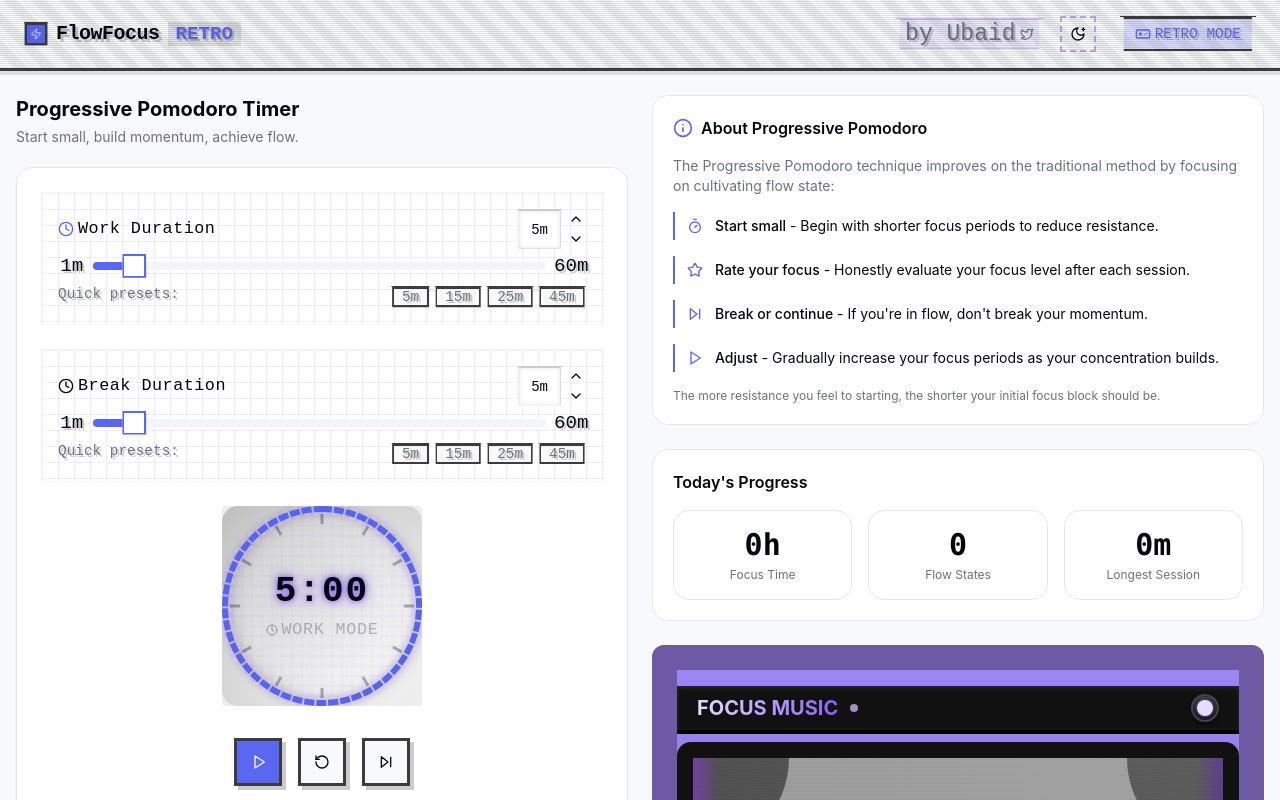
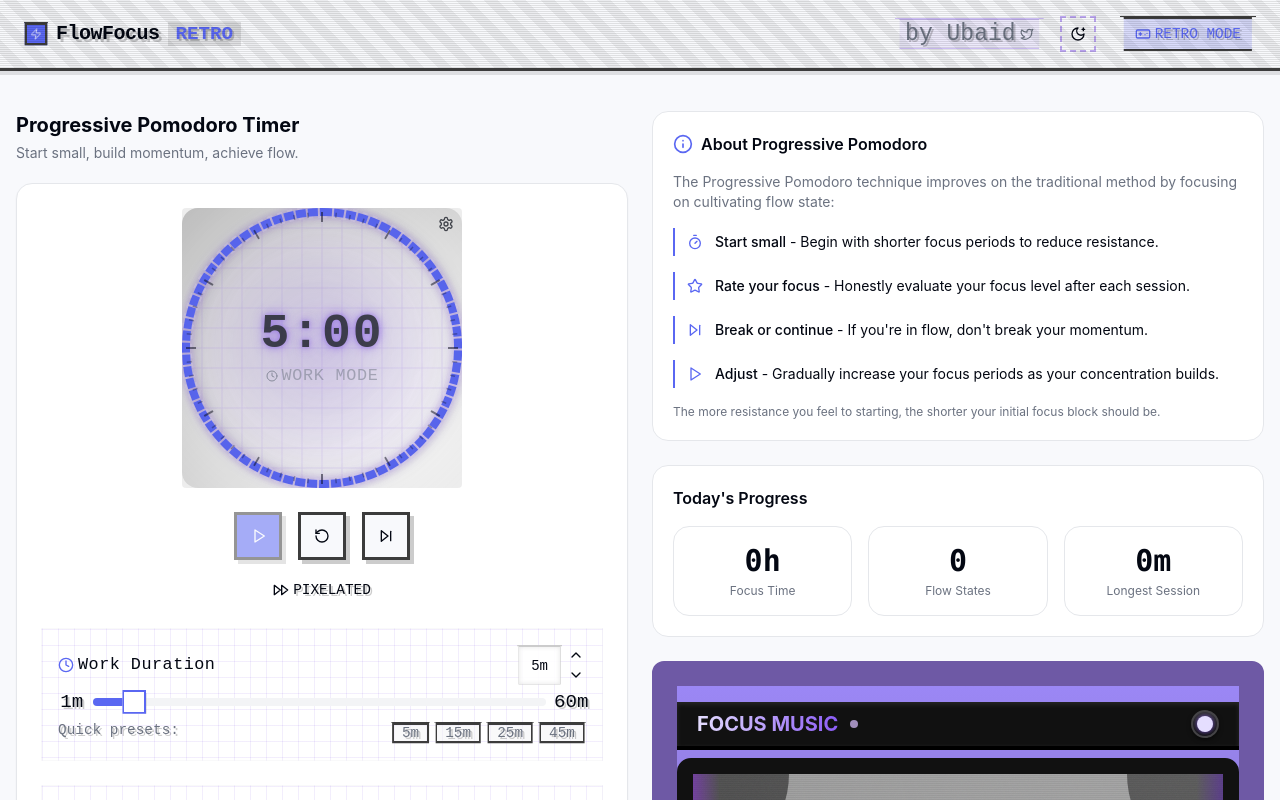
Before and after one commit to AlwaysUbaid/flowfocus, a React (Vite) app: page / in a window 1280 px wide. Built offline with nearby package versions, Linux system fonts and the light colour scheme; grey boxes are pictures that could not be loaded.

Commit message:
Enhance timer and add features
Improves the timer component, adds animations, and introduces new features to the application.

```diff
--- a/src/components/CircularProgress.tsx
+++ b/src/components/CircularProgress.tsx
@@ -1,5 +1,5 @@
 
-import React from 'react';
+import React, { useEffect, useState } from 'react';
 
 interface CircularProgressProps {
   progress: number; // 0 to 1
@@ -13,16 +13,59 @@ interface CircularProgressProps {
 
 const CircularProgress: React.FC<CircularProgressProps> = ({
   progress,
-  size = 240,
+  size = 280,
   strokeWidth = 10,
   color = 'hsl(var(--primary))',
   backgroundColor = 'hsl(var(--secondary))',
   className = '',
   pixelated = true
 }) => {
+  const [animatedProgress, setAnimatedProgress] = useState(progress);
   const radius = (size - strokeWidth) / 2;
   const circumference = radius * 2 * Math.PI;
-  const dash = circumference * (1 - progress);
+  const dash = circumference * (1 - animatedProgress);
+
+  // Add smooth animation for progress changes
+  useEffect(() => {
+    const animationId = requestAnimationFrame(() => {
+      setAnimatedProgress(progress);
+    });
+
+    return () => cancelAnimationFrame(animationId);
+  }, [progress]);
+
+  // Create tick marks
+  const createTicks = () => {
+    const ticks = [];
+    const tickCount = 60; // One tick per minute/second
+
+    for (let i = 0; i < tickCount; i++) {
+      const angle = (i * (360 / tickCount)) * (Math.PI / 180);
+      const tickLength = i % 5 === 0 ? 10 : 5; // Longer ticks for every 5 marks
+
+      const x1 = size / 2 + (radius - tickLength) * Math.cos(angle);
+      const y1 = size / 2 + (radius - tickLength) * Math.sin(angle);
+      const x2 = size / 2 + radius * Math.cos(angle);
+      const y2 = size / 2 + radius * Math.sin(angle);
+
+      ticks.push(
+        <line
+          key={i}
+          x1={x1}
+          y1={y1}
+          x2={x2}
+          y2={y2}
+          stroke="currentColor"
+          strokeOpacity={i % 5 === 0 ? "0.5" : "0.3"}
+          strokeWidth={i % 5 === 0 ? "2" : "1.5"}
+          className={`retro-tick ${pixelated ? 'pixel-tick' : ''}`}
+          transform={`rotate(90, ${size/2}, ${size/2})`}
+        />
+      );
+    }
+
+    return ticks;
+  };
 
   return (
     <svg
@@ -31,34 +74,43 @@ const CircularProgress: React.FC<CircularProgressProps> = ({
       viewBox={`0 0 ${size} ${size}`}
       className={`transform -rotate-90 retro-progress ${pixelated ? 'pixel-progress' : ''} ${className}`}
     >
-      {/* Inner glow effect */}
+      {/* Filters and Effects */}
+      <defs>
         <filter id="glow">
           <feGaussianBlur stdDeviation="3" result="blur" />
           <feComposite in="SourceGraphic" in2="blur" operator="over" />
         </filter>
 
-      {/* CRT screen effect */}
         <filter id="crtEffect">
           <feTurbulence type="fractalNoise" baseFrequency="0.03" numOctaves="1" result="noise" />
           <feDisplacementMap in="SourceGraphic" in2="noise" scale="5" xChannelSelector="R" yChannelSelector="G" />
         </filter>
 
-      {/* Subtle background pattern */}
-      <defs>
-        <pattern id="diagonalPattern" width="8" height="8" patternUnits="userSpaceOnUse" patternTransform="rotate(45)">
-          <rect width="2" height="8" fill="rgba(255,255,255,0.05)" />
-        </pattern>
-        <pattern id="gridPattern" width="10" height="10" patternUnits="userSpaceOnUse">
-          <rect width="10" height="10" fill="none" stroke="rgba(130, 87, 229, 0.1)" strokeWidth="1" />
+        <radialGradient id="glowGradient" cx="50%" cy="50%" r="50%" fx="50%" fy="50%">
+          <stop offset="0%" stopColor="rgba(130, 87, 229, 0.3)" />
+          <stop offset="100%" stopColor="rgba(130, 87, 229, 0)" />
+        </radialGradient>
+
+        <pattern id="gridPattern" width="20" height="20" patternUnits="userSpaceOnUse">
+          <rect width="20" height="20" fill="none" stroke="rgba(130, 87, 229, 0.15)" strokeWidth="1" />
         </pattern>
       </defs>
 
-      {/* Background pattern circle */}
+      {/* Background glow */}
+      <circle
+        cx={size / 2}
+        cy={size / 2}
+        r={radius + 20}
+        fill="url(#glowGradient)"
+        className="animate-pulse"
+      />
+
+      {/* Grid pattern background */}
       <circle
         cx={size / 2}
         cy={size / 2}
         r={radius + strokeWidth/2}
-        fill={pixelated ? "url(#gridPattern)" : "url(#diagonalPattern)"}
+        fill={pixelated ? "url(#gridPattern)" : "none"}
         className="retro-progress-bg"
       />
 
@@ -70,6 +122,7 @@ const CircularProgress: React.FC<CircularProgressProps> = ({
         fill="none"
         stroke={backgroundColor}
         strokeWidth={strokeWidth}
+        strokeOpacity="0.5"
         className="retro-progress-bg-stroke"
       />
 
@@ -86,7 +139,7 @@ const CircularProgress: React.FC<CircularProgressProps> = ({
         className={`retro-progress-track ${pixelated ? 'pixel-track' : ''}`}
       />
 
-      {/* Progress circle */}
+      {/* Progress circle with animation */}
       <circle
         cx={size / 2}
         cy={size / 2}
@@ -101,29 +154,8 @@ const CircularProgress: React.FC<CircularProgressProps> = ({
         className="transition-all duration-300 ease-in-out retro-progress-indicator"
       />
 
-      {/* Tick marks around the circle */}
-      {Array.from({ length: 12 }).map((_, i) => {
-        const angle = (i * 30) * (Math.PI / 180);
-        const x1 = size / 2 + (radius - 15) * Math.cos(angle);
-        const y1 = size / 2 + (radius - 15) * Math.sin(angle);
-        const x2 = size / 2 + (radius - 5) * Math.cos(angle);
-        const y2 = size / 2 + (radius - 5) * Math.sin(angle);
-
-        return (
-          <line
-            key={i}
-            x1={x1}
-            y1={y1}
-            x2={x2}
-            y2={y2}
-            stroke="currentColor"
-            strokeOpacity="0.3"
-            strokeWidth={pixelated ? "3" : "2"}
-            className="retro-tick"
-            transform={`rotate(90, ${size/2}, ${size/2})`}
-          />
-        );
-      })}
+      {/* Tick marks */}
+      {createTicks()}
 
       {/* Pixelated overlay for CRT effect */}
       {pixelated && (
@@ -135,6 +167,7 @@ const CircularProgress: React.FC<CircularProgressProps> = ({
           fill="none"
           filter="url(#crtEffect)"
           opacity="0.02"
+          className="animate-pulse"
         />
       )}
     </svg>
--- a/src/components/TimerDisplay.tsx
+++ b/src/components/TimerDisplay.tsx
@@ -1,11 +1,18 @@
 
-import React, { useState } from 'react';
+import React, { useState, useEffect } from 'react';
 import { useTimer } from '../contexts/TimerContext';
 import CircularProgress from './CircularProgress';
-import { Play, Pause, RotateCcw, Clock, FastForward, SkipForward } from 'lucide-react';
+import { Play, Pause, RotateCcw, Clock, FastForward, SkipForward, Zap, Settings } from 'lucide-react';
 import { Button } from './ui/button';
 import { toast } from 'sonner';
 import { useIsMobile } from '../hooks/use-mobile';
+
+const PRESET_DURATIONS = [
+  { label: '5m', value: 5 * 60 },
+  { label: '15m', value: 15 * 60 },
+  { label: '25m', value: 25 * 60 },
+  { label: '45m', value: 45 * 60 },
+];
 
 const TimerDisplay: React.FC = () => {
   const {
@@ -20,10 +27,22 @@ const TimerDisplay: React.FC = () => {
     resetTimer,
     toggleMode,
     skipTimer,
+    setDuration,
+    setBreakDuration
   } = useTimer();
 
   const [pixelated, setPixelated] = useState(true);
-  const isMobile = useIsMobile();
+  const { isMobile, isTablet } = useIsMobile();
+  const [pulseEffect, setPulseEffect] = useState(false);
+  const [showPresets, setShowPresets] = useState(false);
+
+  // Add pulse effect every minute
+  useEffect(() => {
+    if (timeLeft % 60 === 0 && timeLeft > 0 && isRunning) {
+      setPulseEffect(true);
+      setTimeout(() => setPulseEffect(false), 1000);
+    }
+  }, [timeLeft, isRunning]);
 
   // Format time as mm:ss
   const formatTime = (seconds: number): string => {
@@ -58,30 +77,39 @@ const TimerDisplay: React.FC = () => {
     toast(pixelated ? 'Modern mode activated' : 'Retro pixel mode activated');
   };
 
-  // Adjust timer size for mobile
-  const timerSize = isMobile ? 200 : 280;
-  const strokeWidth = isMobile ? 6 : 8;
+  // Apply preset duration
+  const applyPreset = (seconds: number) => {
+    if (mode === 'work') {
+      setDuration(seconds);
+    } else {
+      setBreakDuration(seconds);
+    }
+    toast(`Set ${mode} duration to ${formatTime(seconds)}`);
+  };
+
+  // Toggle presets visibility
+  const togglePresets = () => {
+    setShowPresets(!showPresets);
+  };
+
+  // Adjust timer size based on device
+  let timerSize = 280;
+  let strokeWidth = 8;
+
+  if (isMobile) {
+    timerSize = 240;
+    strokeWidth = 6;
+  } else if (isTablet) {
+    timerSize = 260;
+    strokeWidth = 7;
+  }
 
   return (
     <div className="flex flex-col items-center justify-center">
-      {!isMobile && (
-        <div className="mb-3 flex justify-center">
-          <Button
-            variant="ghost"
-            size="sm"
-            className="text-xs flex items-center gap-1"
-            onClick={togglePixelEffects}
-          >
-            <FastForward className="h-3 w-3" />
-            <span className="retro-text">{pixelated ? 'PIXELATED' : 'MODERN'}</span>
-          </Button>
-        </div>
-      )}
-
       <div
         className={`relative cursor-pointer transition-all duration-300 hover:scale-105 ${
-          pixelated ? 'crt-effect' : ''
-        }`}
+          pulseEffect ? 'animate-pulse' : ''
+        } ${pixelated ? 'crt-effect' : ''}`}
         onClick={handleTimerClick}
         title="Click to toggle between work and break"
       >
@@ -92,45 +120,58 @@ const TimerDisplay: React.FC = () => {
           color={getColor()}
           size={timerSize}
           strokeWidth={strokeWidth}
-          className="drop-shadow-lg"
+          className={`drop-shadow-lg ${pulseEffect ? 'animate-pulse' : ''}`}
           pixelated={pixelated}
         />
 
         <div className="absolute inset-0 flex flex-col items-center justify-center">
-          <div className={`${isMobile ? 'text-4xl' : 'text-5xl'} font-bold mb-1 sm:mb-2 transition-all duration-200 ${
-            pixelated ? 'digital-clock retro-glow' : 'retro-text font-mono tracking-tight'
+          <div className={`text-5xl font-bold mb-1 sm:mb-2 transition-all duration-300 ${
+            pixelated ? 'digital-clock retro-glow animate-pulse' : 'retro-text font-mono tracking-tight'
           }`}>
             {formatTime(timeLeft)}
           </div>
           <div className="text-xs sm:text-sm uppercase tracking-wider text-muted-foreground font-medium flex items-center gap-1">
             <Clock className="h-3 w-3 animate-pulse" />
-            <span className="mode-badge">{mode === 'work' ? 'Work Mode' : 'Break Mode'}</span>
+            <span className="mode-badge">{mode === 'work' ? 'WORK MODE' : 'BREAK MODE'}</span>
           </div>
         </div>
+
+        {/* Settings button */}
+        <Button
+          onClick={(e) => {
+            e.stopPropagation();
+            togglePresets();
+          }}
+          variant="ghost"
+          size="icon"
+          className="absolute top-0 right-0 h-8 w-8 rounded-full opacity-70 hover:opacity-100 transition-opacity"
+        >
+          <Settings className="h-4 w-4" />
+        </Button>
       </div>
 
-      <div className="flex items-center justify-center gap-3 sm:gap-4 mt-4 sm:mt-8">
+      <div className="flex items-center justify-center gap-3 sm:gap-4 mt-4 sm:mt-6">
         {isRunning ? (
           <Button
             onClick={pauseTimer}
             variant="outline"
             size="icon"
-            className={`w-10 h-10 sm:w-12 sm:h-12 rounded-full focus-button-scale ${
+            className={`w-12 h-12 rounded-full focus-button-scale ${
               pixelated ? 'pixel-button !rounded-none' : 'retro-button-outline border-2'
             }`}
           >
-            <Pause className={`${isMobile ? 'h-5 w-5' : 'h-6 w-6'}`} />
+            <Pause className="h-6 w-6" />
           </Button>
         ) : (
           <Button
             onClick={startTimer}
             variant="default"
             size="icon"
-            className={`w-10 h-10 sm:w-12 sm:h-12 rounded-full focus-button-scale ${
-              pixelated ? 'pixel-button !rounded-none' : 'retro-button'
+            className={`w-12 h-12 rounded-full focus-button-scale ${
+              pixelated ? 'pixel-button !rounded-none animate-pulse' : 'retro-button animate-pulse'
             }`}
           >
-            <Play className={`${isMobile ? 'h-5 w-5' : 'h-6 w-6'} ml-0.5`} />
+            <Play className="h-6 w-6 ml-0.5" />
           </Button>
         )}
 
@@ -138,37 +179,60 @@ const TimerDisplay: React.FC = () => {
           onClick={resetTimer}
           variant="outline"
           size="icon"
-          className={`w-10 h-10 sm:w-12 sm:h-12 rounded-full focus-button-scale ${
+          className={`w-12 h-12 rounded-full focus-button-scale ${
             pixelated ? 'pixel-button !rounded-none' : 'retro-button-outline border-2'
           }`}
         >
-          <RotateCcw className={`${isMobile ? 'h-4 w-4' : 'h-5 w-5'}`} />
+          <RotateCcw className="h-5 w-5" />
         </Button>
 
         <Button
           onClick={skipTimer}
           variant="outline"
           size="icon"
-          className={`w-10 h-10 sm:w-12 sm:h-12 rounded-full focus-button-scale ${
+          className={`w-12 h-12 rounded-full focus-button-scale ${
             pixelated ? 'pixel-button !rounded-none' : 'retro-button-outline border-2'
           }`}
           title="Skip to next phase"
         >
-          <SkipForward className={`${isMobile ? 'h-4 w-4' : 'h-5 w-5'}`} />
+          <SkipForward className="h-5 w-5" />
         </Button>
       </div>
 
-      {isMobile && (
-        <div className="mt-2 flex justify-center">
-          <Button
-            variant="ghost"
-            size="sm"
-            className="text-xs flex items-center gap-1"
-            onClick={togglePixelEffects}
-          >
-            <FastForward className="h-3 w-3" />
-            <span className="retro-text">{pixelated ? 'PIXELATED' : 'MODERN'}</span>
-          </Button>
+      <div className="mt-3 flex justify-center">
+        <Button
+          variant="ghost"
+          size="sm"
+          className="text-xs flex items-center gap-1"
+          onClick={togglePixelEffects}
+        >
+          <FastForward className="h-3 w-3" />
+          <span className="retro-text">{pixelated ? 'PIXELATED' : 'MODERN'}</span>
+        </Button>
+      </div>
+
+      {/* Quick Presets */}
+      {showPresets && (
+        <div className={`mt-4 bg-background/80 backdrop-blur-md rounded-lg p-3 border animate-fade-in ${pixelated ? 'pixel-border' : ''}`}>
+          <div className="flex flex-col space-y-2">
+            <div className="flex justify-between items-center">
+              <span className="text-xs retro-text">Quick presets:</span>
+              <Zap className="h-3 w-3 text-primary animate-pulse" />
+            </div>
+            <div className="grid grid-cols-4 gap-2">
+              {PRESET_DURATIONS.map((preset) => (
+                <Button
+                  key={preset.label}
+                  variant="outline"
+                  size="sm"
+                  onClick={() => applyPreset(preset.value)}
+                  className={`text-xs ${pixelated ? 'pixel-button h-8' : 'h-8'}`}
+                >
+                  {preset.label}
+                </Button>
+              ))}
+            </div>
+          </div>
         </div>
       )}
     </div>
--- a/src/hooks/use-mobile.tsx
+++ b/src/hooks/use-mobile.tsx
@@ -3,26 +3,33 @@ import * as React from "react"
 
 // Using standard breakpoints
 const MOBILE_BREAKPOINT = 768
+const TABLET_BREAKPOINT = 1024
 
 export function useIsMobile() {
-  const [isMobile, setIsMobile] = React.useState<boolean | undefined>(undefined)
-  const [width, setWidth] = React.useState<number | undefined>(undefined)
+  const [screenSize, setScreenSize] = React.useState({
+    isMobile: false,
+    isTablet: false,
+    width: 0
+  })
 
   React.useEffect(() => {
-    const checkIfMobile = () => {
+    const checkScreenSize = () => {
       const currentWidth = window.innerWidth
-      setWidth(currentWidth)
-      setIsMobile(currentWidth < MOBILE_BREAKPOINT)
+      setScreenSize({
+        isMobile: currentWidth < MOBILE_BREAKPOINT,
+        isTablet: currentWidth >= MOBILE_BREAKPOINT && currentWidth < TABLET_BREAKPOINT,
+        width: currentWidth
+      })
     }
 
     // Initial check
-    checkIfMobile()
+    checkScreenSize()
 
     // Add event listener for resize with debounce for performance
     let timeoutId: ReturnType<typeof setTimeout>
     const handleResize = () => {
       clearTimeout(timeoutId)
-      timeoutId = setTimeout(checkIfMobile, 100)
+      timeoutId = setTimeout(checkScreenSize, 100)
     }
 
     window.addEventListener("resize", handleResize)
@@ -34,6 +41,5 @@ export function useIsMobile() {
     }
   }, [])
 
-  // We can also provide current width for more fine-grained control
-  return { isMobile: !!isMobile, width: width || 0 }
+  return screenSize
 }
--- a/src/pages/Index.tsx
+++ b/src/pages/Index.tsx
@@ -13,7 +13,7 @@ import { useIsMobile } from '../hooks/use-mobile';
 const Index = () => {
   const { timeLeft, mode, isRunning } = useTimer();
   const [showRatingDialog, setShowRatingDialog] = useState(false);
-  const { isMobile } = useIsMobile();
+  const { isMobile, isTablet } = useIsMobile();
 
   // Show rating dialog when timer completes
   useEffect(() => {
@@ -49,16 +49,16 @@ const Index = () => {
       <Header />
 
       <main className="flex-1 container mx-auto py-3 px-2 sm:py-4 sm:px-3 md:py-6 md:px-4 overflow-x-hidden">
-        {/* Mobile: Simplified layout with optimized spacing */}
+        {/* Mobile: Full screen timer layout */}
         {isMobile ? (
-          <div className="flex flex-col space-y-3 mb-16"> {/* Added bottom margin for fixed footer */}
-            {/* Timer section */}
-            <div className="flex justify-center -mt-2 mb-1">
+          <div className="flex flex-col space-y-4 mb-16"> {/* Added bottom margin for fixed footer */}
+            {/* Timer section - full screen on mobile */}
+            <div className="flex justify-center items-center min-h-[60vh] -mt-2 mb-1">
               <TimerDisplay />
             </div>
 
             {/* Controls section */}
-            <div className="bg-card rounded-lg p-3 border shadow-sm">
+            <div className="bg-card rounded-lg p-3 border shadow-sm animate-fade-in">
               <div className="text-center mb-2">
                 <h1 className="text-base font-bold">Progressive Pomodoro</h1>
                 <p className="text-xs text-muted-foreground">Start small, build momentum</p>
@@ -71,7 +71,7 @@ const Index = () => {
             <StatsPanel />
 
             {/* Info panel higher up for mobile */}
-            <div className="mt-2">
+            <div className="mt-2 animate-fade-in">
               <InfoPanel />
             </div>
 
@@ -79,47 +79,51 @@ const Index = () => {
             <YouTubeVideo videoSrc="" title="Focus Music Player" />
           </div>
         ) : (
-          // Desktop layout - two columns
-          <div className="grid lg:grid-cols-2 gap-4 sm:gap-5 md:gap-6">
+          // Desktop layout - centered timer with controls
+          <div className="grid lg:grid-cols-2 gap-6 pt-4">
             <div className="flex flex-col">
-              <div className="text-center md:text-left mb-3 sm:mb-4 md:mb-5">
+              <div className="text-center md:text-left mb-4 md:mb-5 animate-fade-in">
                 <h1 className="text-lg sm:text-xl font-bold mb-1">Progressive Pomodoro Timer</h1>
                 <p className="text-muted-foreground text-xs sm:text-sm">
                   Start small, build momentum, achieve flow.
                 </p>
               </div>
 
-              <div className="bg-card rounded-lg p-3 sm:p-4 md:p-6 border shadow-sm mb-4 sm:mb-5">
-                <DurationSlider type="work" />
-                <DurationSlider type="break" />
+              <div className="bg-card rounded-lg p-4 md:p-6 border shadow-sm mb-5 animate-scale-in">
+                <div className="flex justify-center mb-5">
+                  <TimerDisplay />
+                </div>
 
-                <div className="mt-3 sm:mt-4 flex justify-center">
-                  <TimerDisplay />
+                <div className="mt-4">
+                  <DurationSlider type="work" />
+                  <DurationSlider type="break" />
                 </div>
               </div>
 
-              <div className="mt-auto">
+              <div className="mt-auto animate-fade-in">
                 <StatsPanel />
               </div>
             </div>
 
-            <div className="flex flex-col space-y-4 sm:space-y-5 md:space-y-6">
-              <InfoPanel />
+            <div className="flex flex-col space-y-5 md:space-y-6">
+              <div className="animate-slide-in">
+                <InfoPanel />
+              </div>
 
-              <div className="bg-card rounded-lg p-3 sm:p-4 md:p-5 border">
-                <h3 className="font-semibold mb-2 sm:mb-3 md:mb-4 text-sm sm:text-base">Today's Progress</h3>
-                <div className="grid grid-cols-3 gap-2 sm:gap-3 md:gap-4 text-center">
-                  <div className="border rounded-lg p-2 sm:p-3 md:p-4">
+              <div className="bg-card rounded-lg p-4 md:p-5 border animate-fade-in">
+                <h3 className="font-semibold mb-3 md:mb-4 text-sm sm:text-base">Today's Progress</h3>
+                <div className="grid grid-cols-3 gap-3 md:gap-4 text-center">
+                  <div className="border rounded-lg p-3 md:p-4 hover:bg-secondary/50 transition-colors">
                     <div className="text-xl sm:text-2xl md:text-3xl font-mono font-bold">0h</div>
                     <div className="text-[0.6rem] sm:text-xs text-muted-foreground mt-1">Focus Time</div>
                   </div>
 
-                  <div className="border rounded-lg p-2 sm:p-3 md:p-4">
+                  <div className="border rounded-lg p-3 md:p-4 hover:bg-secondary/50 transition-colors">
                     <div className="text-xl sm:text-2xl md:text-3xl font-mono font-bold">0</div>
                     <div className="text-[0.6rem] sm:text-xs text-muted-foreground mt-1">Flow States</div>
                   </div>
 
-                  <div className="border rounded-lg p-2 sm:p-3 md:p-4">
+                  <div className="border rounded-lg p-3 md:p-4 hover:bg-secondary/50 transition-colors">
                     <div className="text-xl sm:text-2xl md:text-3xl font-mono font-bold">0m</div>
                     <div className="text-[0.6rem] sm:text-xs text-muted-foreground mt-1">Longest Session</div>
                   </div>
```
Lines whose indentation alone changed are shown as unchanged.
